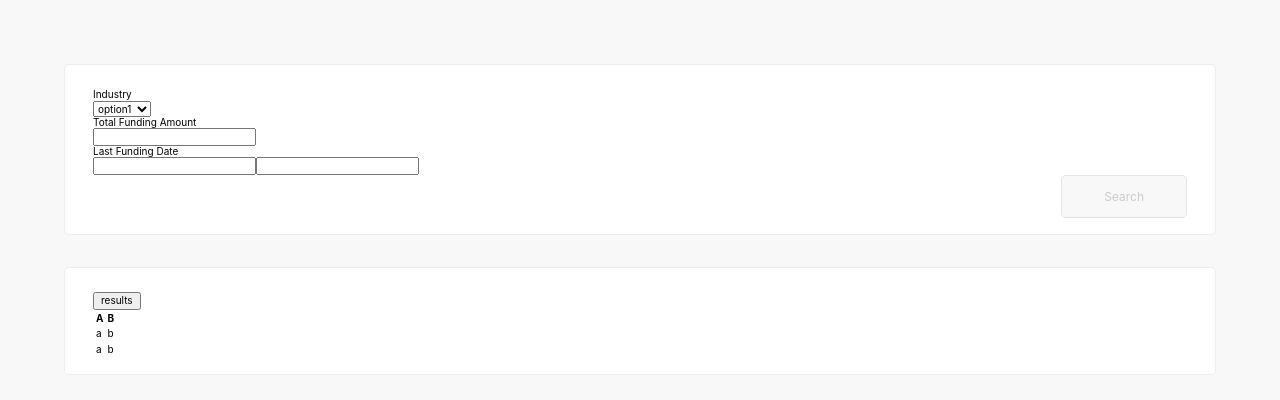
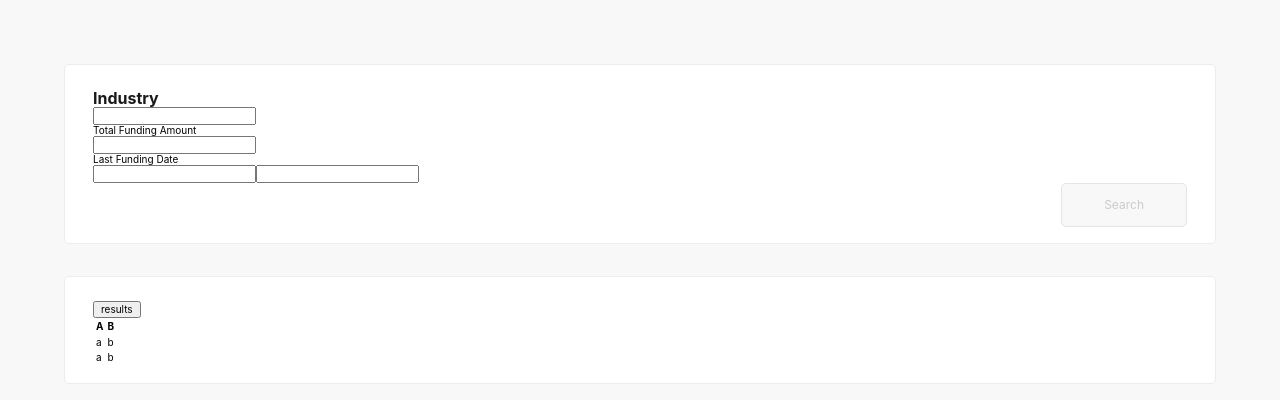
Before and after one commit to nryotaro/furry-doodle, a React (Create React App) app: page / in a window 1280 px wide. Shown: the top 400 px of the page. Built offline with nearby package versions, Linux system fonts and the light colour scheme.

Commit message:
Implement Headline component

```diff
--- /dev/null
+++ b/src/components/Headline/index.module.scss
@@ -0,0 +1,5 @@
+.container {
+    font-size: 1.6rem;
+    font-weight: 700;
+    color: #191919;
+}
--- /dev/null
+++ b/src/components/Headline/index.tsx
@@ -0,0 +1,13 @@
+import styles from './index.module.scss';
+
+interface HeadlineProps {
+    children: string,
+}
+
+function Headline(props: HeadlineProps) {
+    return <span className={styles.container}>
+        {props.children}
+    </span>
+}
+
+export default Headline;
--- a/src/components/Search/Form/index.tsx
+++ b/src/components/Search/Form/index.tsx
@@ -1,5 +1,6 @@
 import Button from '../../Button';
 import Fragment from '../../Fragment';
+import Headline from '../../Headline';
 import styles from './index.module.scss';
 
 function Form() {
@@ -7,12 +8,13 @@ function Form() {
   return <Fragment>
     <div className={styles.options}>
       <div>
-        <div>Industry</div>
-        <select>
-          <option value='doge'>option1</option>
+        <div><Headline>Industry</Headline></div>
+        <input type='text' list="industries"/>
+        <datalist id="industries">
+          <option value='dogeeeeeeeeeeeeeeeee'>option1</option>
           <option value='doge2'>option2</option>
           <option value='doge3'>option3</option>
-        </select>
+        </datalist>
       </div>
       <div>
         <div>Total Funding Amount</div>
```
